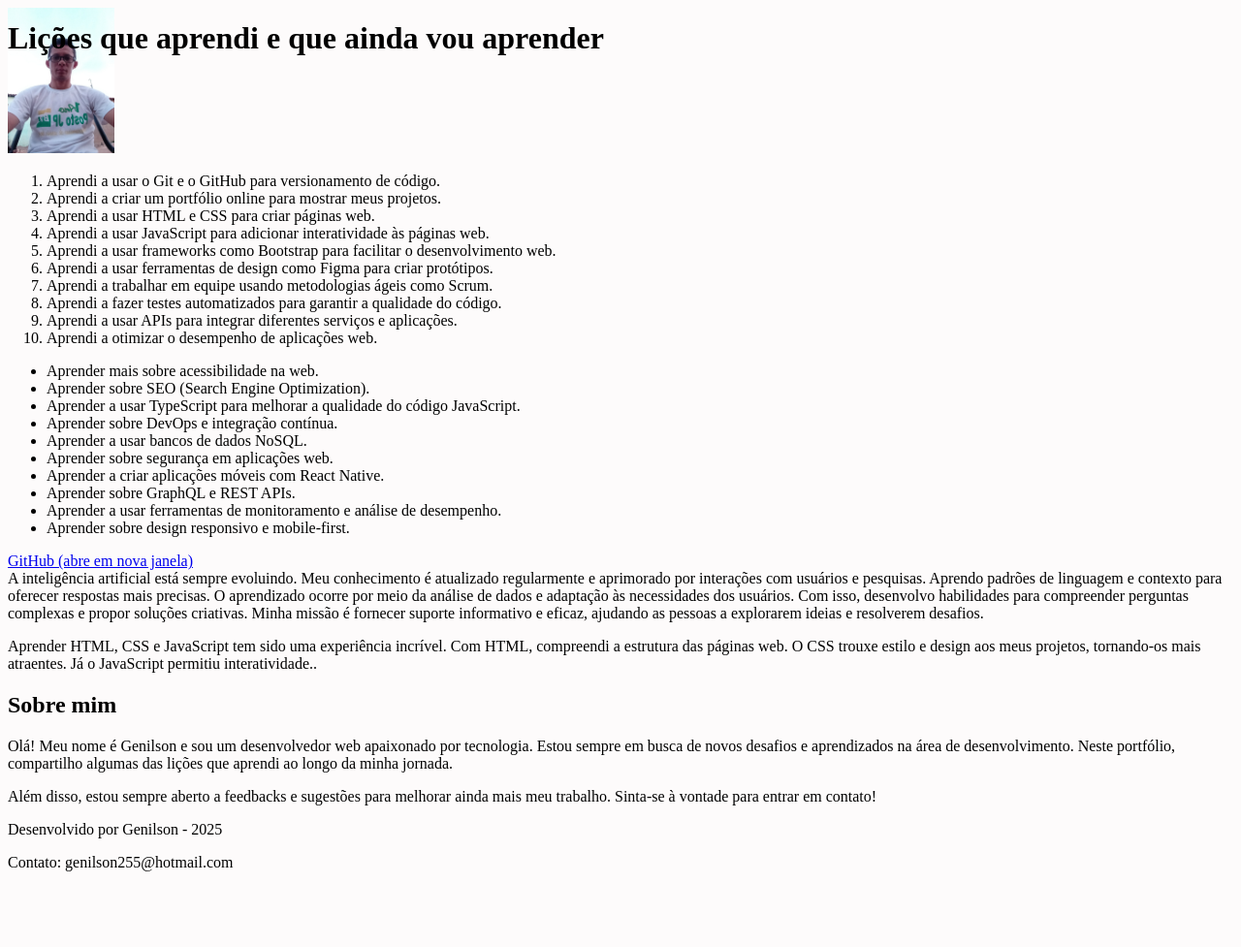
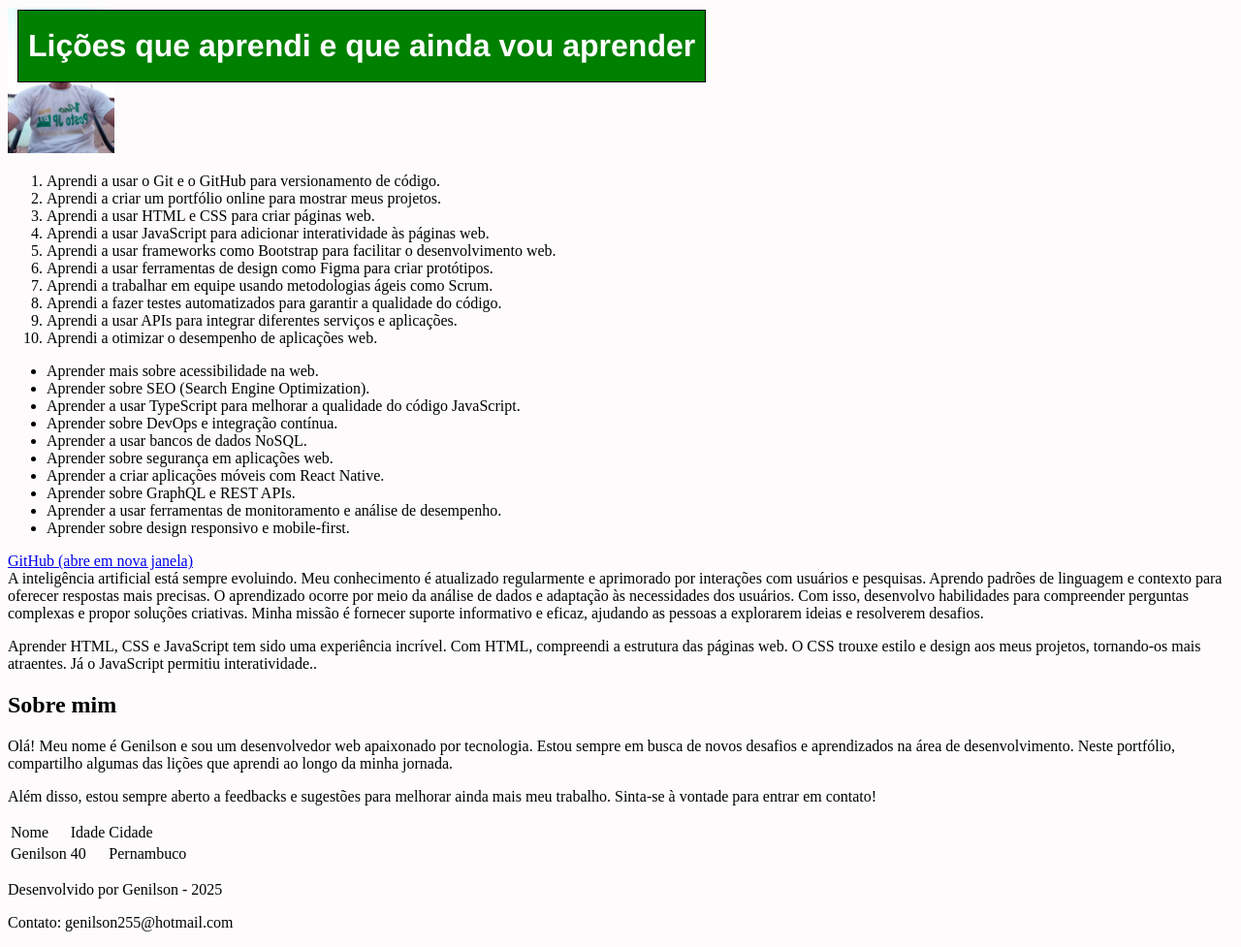
Before and after one commit to genilson-dev/lessons-leardned, a website: page index.html in a window 1280 px wide. Shown: the whole page at 97% size. Before the commit the page ends 915 px from the top, so only its background shows below. Drawn offline with Linux system fonts and the light colour scheme.

Commit message:
Add Exercicios bonus: css

```diff
--- a/index.html
+++ b/index.html
@@ -92,6 +92,21 @@
         ainda mais meu trabalho. Sinta-se à vontade para entrar em contato!
       </p>
     </section>
+    <table>
+      <thead></thead>
+      <tbody>
+        <tr>
+          <td>Nome</td>
+          <td>Idade</td>
+          <td>Cidade</td>
+        </tr>
+        <tr>
+          <td>Genilson</td>
+          <td>40</td>
+          <td>Pernambuco</td>
+        </tr>
+
+    </table>
 
     <footer id="rodape">
       <p>Desenvolvido por Genilson - 2025</p>
--- a/style.css
+++ b/style.css
@@ -5,4 +5,12 @@ body {
 #cabecalho {
   position: fixed;
   top: 0;
+  margin: 10px;
+  padding: 10px;
+  background: green;
+  border: solid 1px black;
+  size: 33px;
+  color: white;
+  line-height: 10px;
+  font-family: 'Franklin Gothic Medium', 'Arial Narrow', Arial, sans-serif;
 }
```
